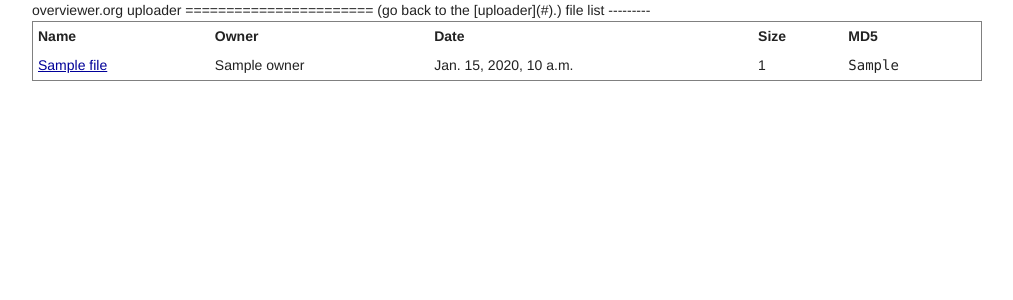
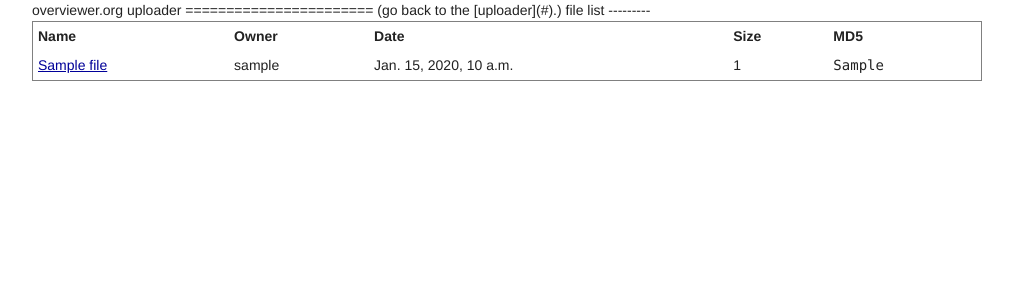
Before and after one commit to overviewer/Overviewer-Web, a Django app: template templates/uploader/list.html in a window 1280 px wide. Shown: the top 300 px of the page, without its empty margins (133-1146 px from the left). Run offline with Django 3.2, Linux system fonts and the light colour scheme; the template is opened without the code that fills it: most values are stand-ins (such as "Sample title", 1, 10 or a date in 2020).

Commit message:
fixed typo in upload list template

```diff
--- a/templates/uploader/list.html
+++ b/templates/uploader/list.html
@@ -29,7 +29,7 @@ file list
   {% for file in files %}
   <tr>
 	<td><a href="{{ file.get_absolute_url }}">{{ file.name }}</a></td>
-	<td>{% if file.owner %}{{ file.owner.name }}{% else %}-{% endif %}</td>
+	<td>{% if file.owner %}{{ file.owner.username }}{% else %}-{% endif %}</td>
 	<td>{{ file.date }}</td>
 	<td>{{ file.nice_size }}</td>
 	<td><code>{{ file.md5 }}</code></td>
```
